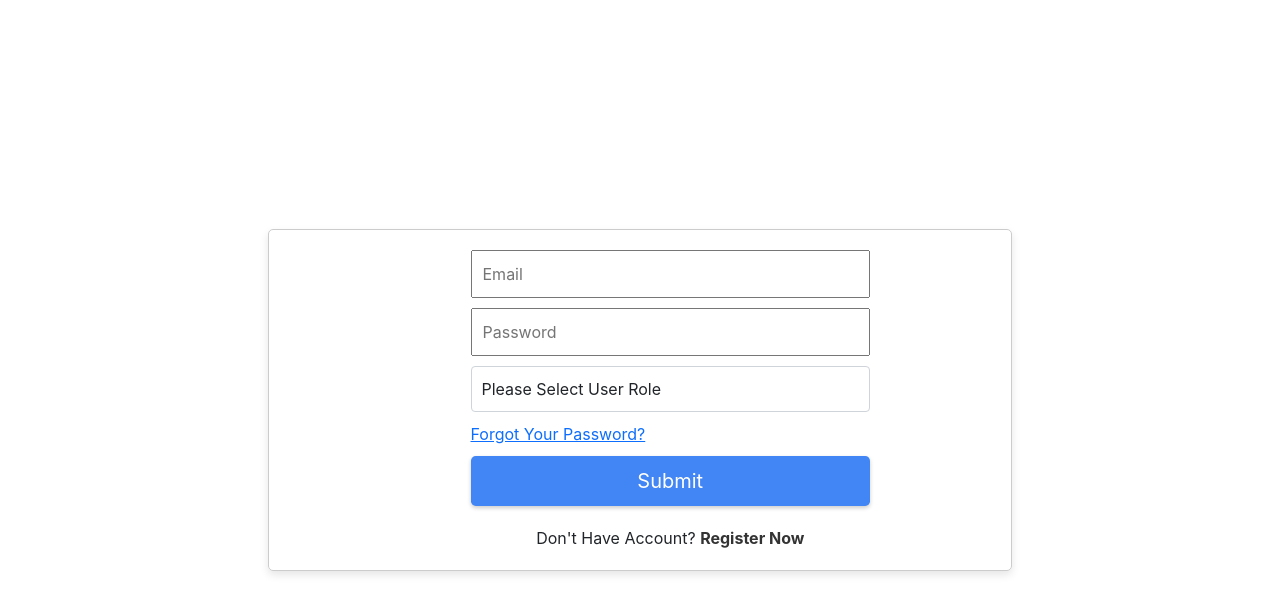
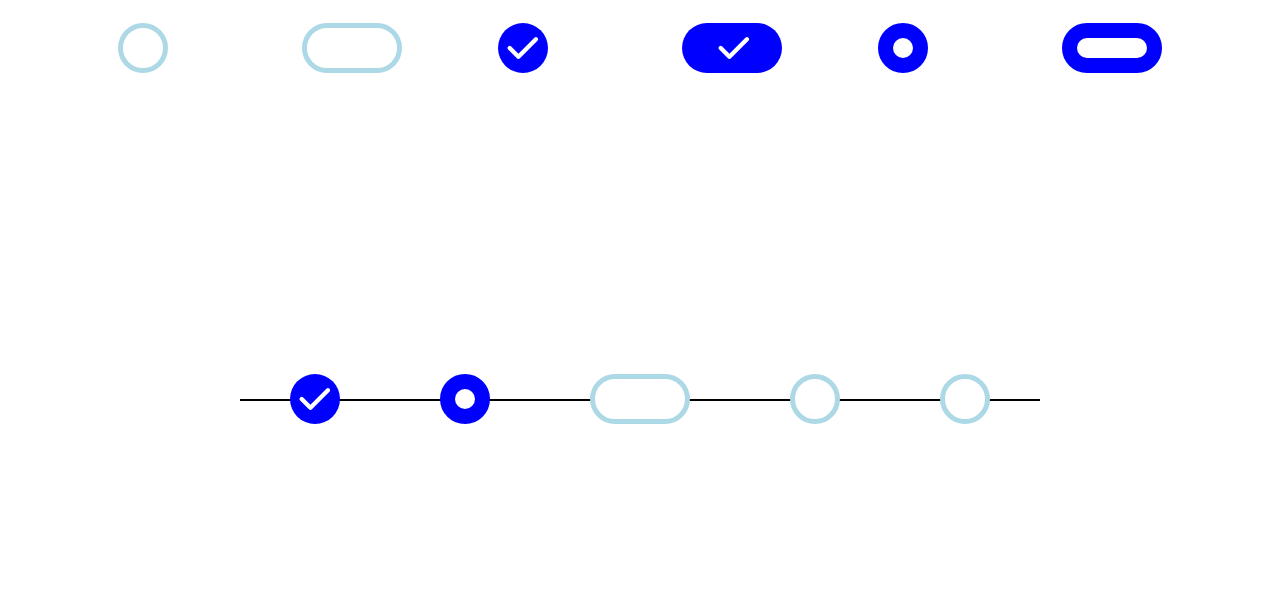
Before and after one commit to metallust/ResearchHouse, a React (Create React App) app in the folder client/: page /irfan in a window 1280 px wide. Shown: the top 614 px of the page. Built offline with nearby package versions, Linux system fonts and the light colour scheme.

Commit message:
added routes and completed timeline

```diff
--- a/client/public/index.html
+++ b/client/public/index.html
@@ -26,6 +26,8 @@
       To create a production bundle, use `npm run build` or `yarn build`.
 
     -->
+		<script src="https://kit.fontawesome.com/a6b77cd6ac.js" crossorigin="anonymous"></script>
+
 		<script src="https://cdn.jsdelivr.net/npm/bootstrap@5.3.2/dist/js/bootstrap.bundle.min.js" integrity="sha384-C6RzsynM9kWDrMNeT87bh95OGNyZPhcTNXj1NW7RuBCsyN/o0jlpcV8Qyq46cDfL" crossorigin="anonymous"></script>
 	</body>
 </html>
--- a/client/src/App.js
+++ b/client/src/App.js
@@ -1,13 +1,48 @@
 import LoginPage from "./components/Loginpage";
-//import Navbar from "./components/Navbar";
-
+import Signup from "./components/Signuppage";
+import LandingPage from "./components/LandingPage";
+import { Event, CompletedEvent, ActiveEvent } from "./components/Timeline/Event";
+import { BrowserRouter, Routes, Route } from "react-router-dom";
+import Timeline from "./components/Timeline/Index";
 
 function App() {
-  return (
-    <div >
-       <LoginPage />
-    </div>
-  );
+	return (
+		<BrowserRouter>
+			<Routes>
+				<Route path="/login" element={<LoginPage />} />
+				<Route path="/signup" element={<Signup />} />
+				<Route path="/" element={<LandingPage />} />
+				<Route
+					path="/irfan"
+					element={
+						<div className="container">
+							<Timeline />
+							<div className="row">
+								<div className="col p-5">
+									<Event width={50} height={20} />
+								</div>
+								<div className="col p-5">
+									<Event width={100} height={20} />
+								</div>
+								<div className="col p-5">
+									<CompletedEvent width={50} height={20} />
+								</div>
+								<div className="col p-5">
+									<CompletedEvent width={100} height={20} />
+								</div>
+								<div className="col p-5">
+									<ActiveEvent width={50} height={20} />
+								</div>
+								<div className="col p-5">
+									<ActiveEvent width={100} height={20} />
+								</div>
+							</div>
+						</div>
+					}
+				/>
+			</Routes>
+		</BrowserRouter>
+	);
 }
 
 export default App;
--- a/client/src/components/Timeline/Event.js
+++ b/client/src/components/Timeline/Event.js
@@ -1,21 +1,61 @@
 import React from "react";
 
-const Event = ({ width, height, padding, fill, bcolor, iscompleted, isActive }) => {
+const Point = ({ width, height, padding, fill, bcolor, iscompleted, isActive, child }) => {
 	const circleStyle = {
 		width: `${width}px`,
 		height: `${height}px`,
 		borderRadius: `${height / 2}px`,
-		border: `${bcolor} solid ${padding}px`,
+		border: `${bcolor} solid ${padding}`,
 		backgroundColor: `${fill}`,
 		position: "relative",
+		transform: "translate(0%, -50%)",
 	};
 
 	return (
 		<>
-			<div style={circleStyle}></div>
+			<div style={circleStyle}>{child}</div>
 		</>
 	);
 };
 
-// const completed
-export default Event;
+const CompletedEvent = ({ width }) => {
+	const height = 50;
+	const padding = "0px";
+	const bcolor = "white";
+	const fill = "blue";
+	const svgfill = "white";
+
+	const svgStyle = {
+		width: "80%", // Adjust as needed
+		height: "70%", // Adjust as needed
+		position: "absolute",
+		top: "50%",
+		left: "50%",
+		transform: "translate(-45%, -50%)",
+	};
+
+	const child = (
+		<svg xmlns="http://www.w3.org/2000/svg" style={svgStyle} viewBox="0 0 512 512">
+			<path fill={svgfill} d="M438.6 105.4c12.5 12.5 12.5 32.8 0 45.3l-256 256c-12.5 12.5-32.8 12.5-45.3 0l-128-128c-12.5-12.5-12.5-32.8 0-45.3s32.8-12.5 45.3 0L160 338.7 393.4 105.4c12.5-12.5 32.8-12.5 45.3 0z" />
+		</svg>
+	);
+	return <Point width={width} height={height} padding={padding} fill={fill} bcolor={bcolor} child={child} />;
+};
+
+const ActiveEvent = ({ width }) => {
+	const height = 50;
+	const padding = "15px";
+	const bcolor = "blue";
+	const fill = "white";
+	return <Point width={width} height={height} padding={padding} fill={fill} bcolor={bcolor} />;
+};
+
+const Event = ({ width }) => {
+	const height = 50;
+	const padding = "5px";
+	const bcolor = "lightblue";
+	const fill = "white";
+	return <Point width={width} height={height} padding={padding} fill={fill} bcolor={bcolor} />;
+};
+
+export { Event, CompletedEvent, ActiveEvent };
--- /dev/null
+++ b/client/src/components/Timeline/Index.js
@@ -0,0 +1,27 @@
+import React from "react";
+import { Event, ActiveEvent, CompletedEvent } from "./Event";
+
+function Index() {
+	const lineStyle = {
+		width: "800px", // Adjust line width as needed
+		height: "2px", // Adjust line height as needed
+		backgroundColor: "black", // Adjust line color as needed
+		position: "absolute",
+		top: `50%`,
+		left: `50%`,
+		transform: "translate(-50%, -50%)",
+		display: "flex",
+		justifyContent: "space-around",
+	};
+	return (
+		<div style={lineStyle}>
+			<CompletedEvent width={50} />
+			<ActiveEvent width={50} />
+			<Event width={100} />
+			<Event width={50} />
+			<Event width={50} />
+		</div>
+	);
+}
+
+export default Index;
```
